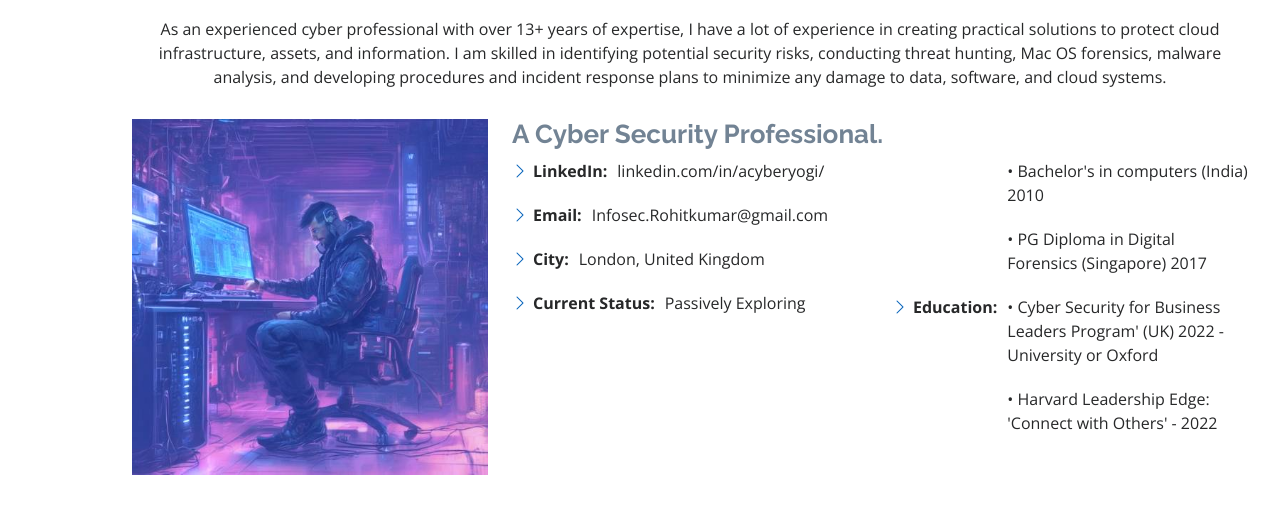
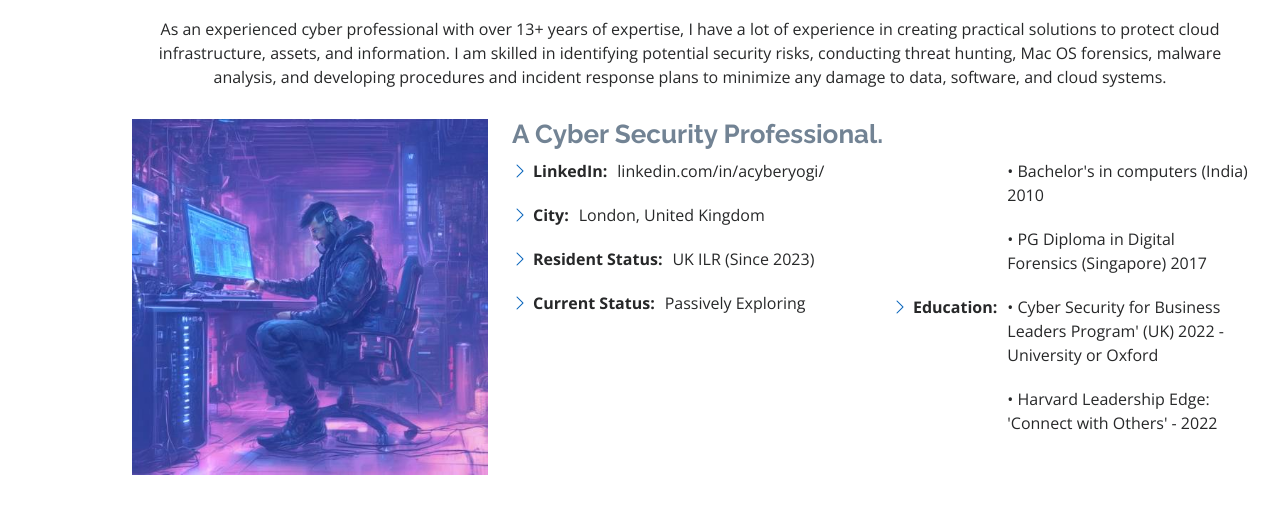
Before and after one commit to cyber-Yogi/Resume, a plain HTML site: page index.html in a window 1280 px wide. Shown: the part 581-1094 px from the top of the page. Drawn offline with nearby package versions, Linux system fonts and the light colour scheme.

Commit message:
Update index.html

```diff
--- a/index.html
+++ b/index.html
@@ -90,8 +90,8 @@
               <div class="col-lg-6">
                 <ul>
                   <li><i class="bi bi-chevron-right"></i> <strong>LinkedIn:</strong> <span>linkedin.com/in/acyberyogi/</span></li>
-                  <li><i class="bi bi-chevron-right"></i> <strong>Email:</strong> <span>Infosec.Rohitkumar@gmail.com</span></li>
                   <li><i class="bi bi-chevron-right"></i> <strong>City:</strong> <span>London, United Kingdom</span></li>
+                  <li><i class="bi bi-chevron-right"></i> <strong>Resident Status:</strong> <span>UK ILR (Since 2023) </span></li>
                   <li><i class="bi bi-chevron-right"></i> <strong>Current Status:</strong> <span>Passively Exploring</span></li>
                 </ul>
               </div>
```
